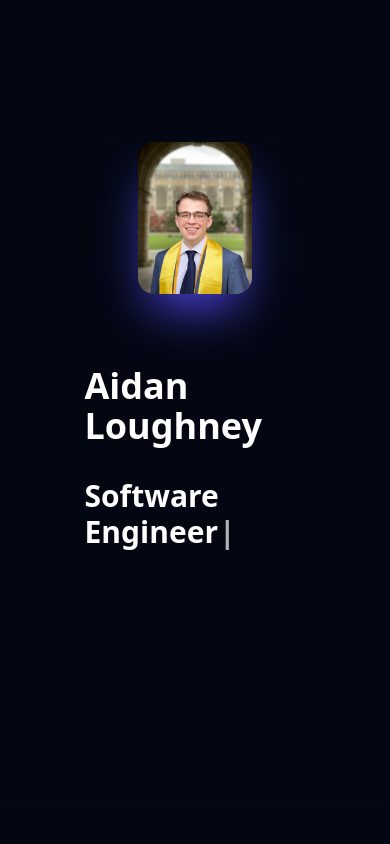
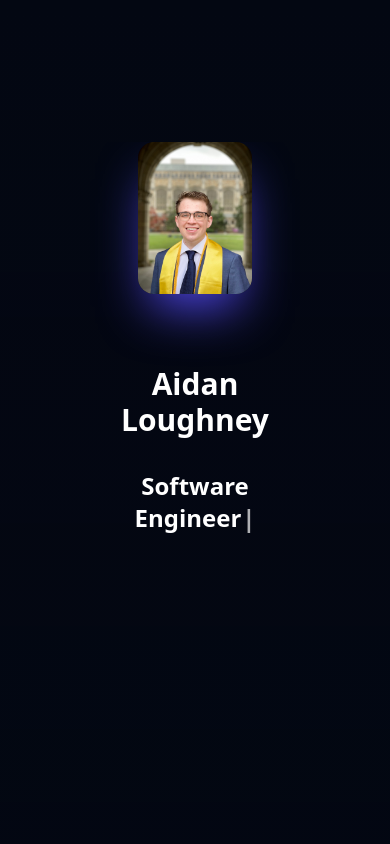
Before and after one commit to arlough/personal-website-v3, a Next.js app: page / in a window 390 px wide. Shown: the top 844 px of the page. Built offline with nearby package versions, Linux system fonts and the light colour scheme.

Commit message:
more responsive, and image optimization

```diff
--- a/package.json
+++ b/package.json
@@ -17,6 +17,7 @@
     "postcss": "8.4.22",
     "react": "18.2.0",
     "react-dom": "18.2.0",
+    "sharp": "^0.32.1",
     "typewriter-effect": "^2.19.0"
   },
   "devDependencies": {
--- a/src/components/Hero.js
+++ b/src/components/Hero.js
@@ -9,11 +9,11 @@ export default function Hero(){
             <div id="hero" className="flex flex-col justify-center flex-grow w-auto px-8 py-8 space-y-8 lg:w-1/5">
                 {/* Left side */}
                 <div className="flex flex-col space-y-8 ">
-                <div className="text-4xl font-extrabold text-white md:text-6xl">
+                <div className="text-3xl font-extrabold text-center text-white sm:text-4xl md:text-left md:text-6xl">
                     {/* Header */}
                    Aidan Loughney
                 </div>
-                <div className="text-3xl font-extrabold md:text-4xl">
+                <div className="text-2xl font-extrabold text-center sm:text-3xl md:text-left md:text-4xl">
                     {/* Description */}
                     <Typewriter
                     onInit={(typewriter) =>
@@ -26,7 +26,9 @@ export default function Hero(){
 
 
                 {/* Right side - image */}
-                <Image width={750}
+                <Image
+                priority={true}
+                width={750}
                 height={750} className="self-center w-2/5 h-auto m-auto mb-10 shadow-2xl lg:mb-0 rounded-2xl shadow-secondary"
                 src='/profile_pic.jpg'
                 alt="profile picture"
--- a/src/components/Navbar.js
+++ b/src/components/Navbar.js
@@ -4,7 +4,7 @@ import Navbtn from '@/components/atoms/Navbtn'
 
 export default function Navbar(){
     return (
-        <nav className="invisible mt-3 text-2xl font-bold text-white shadow-xl bg-background lg:visible">
+        <nav className="invisible mt-3 text-2xl font-bold text-white shadow-xl bg-background md:visible">
             <div className='mx-auto rounded max-w-screen-2xl'>
                 <div className='flex justify-between'>
                     <div className='flex px-5 py-2 space-x-5'>
@@ -16,7 +16,7 @@ export default function Navbar(){
                 </div>
 
                 {/* left nav */}
-                <div className='flex px-5 py-2 items-center'>
+                <div className='flex items-center px-5 py-2'>
                     <Navbtn link={"/contact"} label={"Contacts"}></Navbtn>
                 </div>
                 </div>
```
Also changed, not shown: 1 other file (tests, documents, lock files or other folders).
